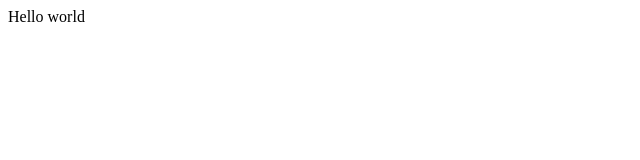
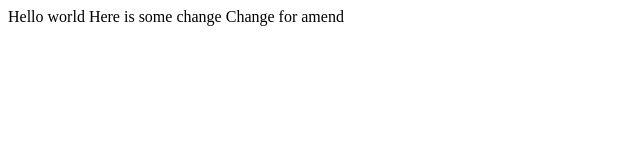
Before and after one commit to AndriiTomashevsky/Working-With-Git-In-VisualStudio, a plain HTML site: page WorkingWithGitInVisualStudio/Index.html in a window 1280 px wide. Shown: the whole page, without its empty margins (0-640 px from the left). Drawn offline with Linux system fonts and the light colour scheme.

Commit message:
Commit for amend

```diff
--- a/WorkingWithGitInVisualStudio/Index.html
+++ b/WorkingWithGitInVisualStudio/Index.html
@@ -6,5 +6,9 @@
 </head>
 <body>
 	Hello world
+
+	Here is some change
+
+	Change for amend
 </body>
 </html>
```
